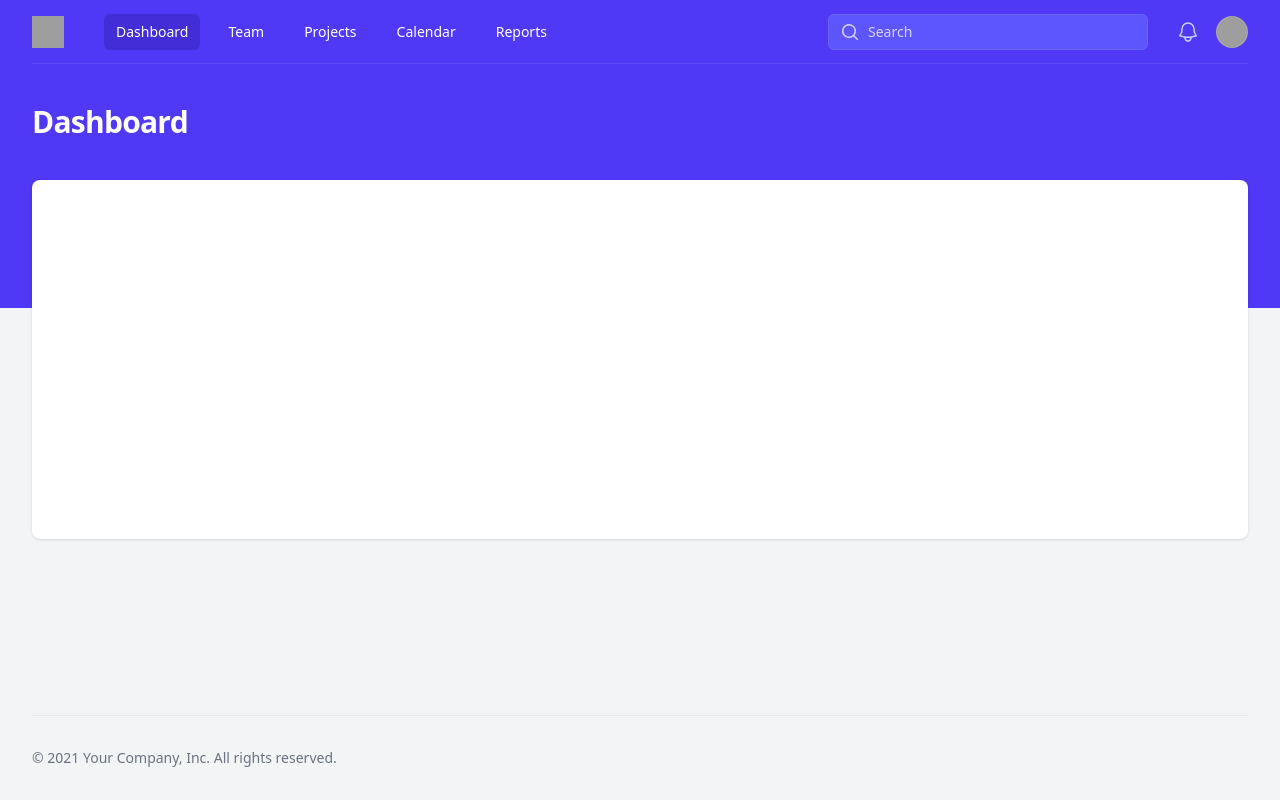
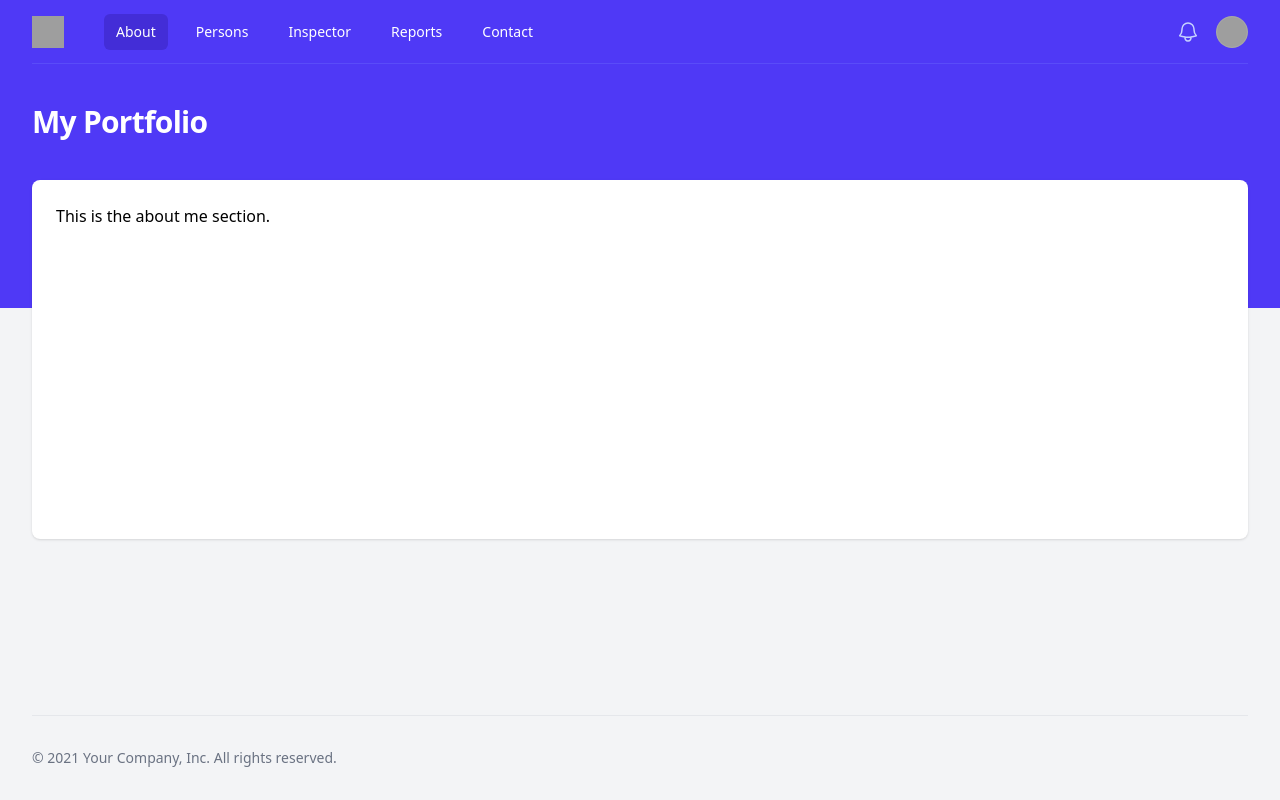
Before and after one commit to virtualitems/alejandrocr.co-2026, a React (Vite) app: page / in a window 1280 px wide. Built offline with nearby package versions, Linux system fonts and the light colour scheme; grey boxes are pictures that could not be loaded.

Commit message:
feat: enhance layout components to accept dynamic titles and content

```diff
--- a/src/layouts/1-column.tsx
+++ b/src/layouts/1-column.tsx
@@ -1,15 +1,22 @@
 import { AppShell } from './shell'
 
-export function Layout() {
+type Props = {
+  pageTitle?: string
+  columnTitle?: string
+  columnNode?: React.ReactNode
+}
+
+export function Layout(props: Props) {
+  const { pageTitle, columnTitle, columnNode } = props
   return (
-    <AppShell title="Dashboard">
+    <AppShell title={pageTitle}>
       <div className="h-full mx-auto max-w-7xl px-4 pb-12 sm:px-6 lg:px-8">
         <section aria-labelledby="section-1-title" className="h-full">
           <h2 id="section-1-title" className="sr-only">
-            Section title
+            {columnTitle}
           </h2>
           <div className="h-full rounded-lg bg-white px-5 py-6 shadow-sm sm:px-6 dark:bg-gray-800 dark:shadow-none dark:outline-1 dark:-outline-offset-1 dark:outline-white/10">
-            {/* Your content */}
+            {columnNode}
           </div>
         </section>
       </div>
--- a/src/layouts/2-columns.tsx
+++ b/src/layouts/2-columns.tsx
@@ -1,17 +1,26 @@
 import { AppShell } from './shell'
 
-export function Layout() {
+type Props = {
+  pageTitle?: string
+  leftColumnTitle?: string
+  rightColumnTitle?: string
+  leftColumnNode?: React.ReactNode
+  rightColumnNode?: React.ReactNode
+}
+
+export function Layout(props: Props) {
+  const { pageTitle, leftColumnTitle, rightColumnTitle, leftColumnNode, rightColumnNode } = props
   return (
-    <AppShell title="Dashboard">
+    <AppShell title={pageTitle}>
       <div className="h-full mx-auto max-w-7xl px-4 pb-12 sm:px-6 lg:px-8">
         <div className="h-full grid grid-cols-1 items-stretch gap-4 lg:grid-cols-3 lg:gap-8">
           <div className="h-full grid grid-cols-1 gap-4 lg:col-span-2">
             <section aria-labelledby="section-1-title">
               <h2 id="section-1-title" className="sr-only">
-                Section title
+                {leftColumnTitle}
               </h2>
               <div className="h-full rounded-lg bg-white px-5 py-6 shadow-sm sm:px-6 dark:bg-gray-800 dark:shadow-none dark:outline-1 dark:-outline-offset-1 dark:outline-white/10">
-                {/* Your content */}
+                {leftColumnNode}
               </div>
             </section>
           </div>
@@ -19,10 +28,10 @@ export function Layout() {
           <div className="h-full grid grid-cols-1 gap-4">
             <section aria-labelledby="section-2-title">
               <h2 id="section-2-title" className="sr-only">
-                Section title
+                {rightColumnTitle}
               </h2>
               <div className="h-full rounded-lg bg-white px-5 py-6 shadow-sm sm:px-6 dark:bg-gray-800 dark:shadow-none dark:outline-1 dark:-outline-offset-1 dark:outline-white/10">
-                {/* Your content */}
+                {rightColumnNode}
               </div>
             </section>
           </div>
--- a/src/layouts/shell.tsx
+++ b/src/layouts/shell.tsx
@@ -8,7 +8,6 @@ import {
   MenuItem,
   MenuItems
 } from '@headlessui/react'
-import { MagnifyingGlassIcon } from '@heroicons/react/20/solid'
 import { Bars3Icon, BellIcon, XMarkIcon } from '@heroicons/react/24/outline'
 
 const user = {
@@ -19,11 +18,11 @@ const user = {
 }
 
 const navigation = [
-  { name: 'Dashboard', href: '#', current: true },
-  { name: 'Team', href: '#', current: false },
-  { name: 'Projects', href: '#', current: false },
-  { name: 'Calendar', href: '#', current: false },
-  { name: 'Reports', href: '#', current: false }
+  { name: 'About', href: '#', current: true },
+  { name: 'Persons', href: '#', current: false },
+  { name: 'Inspector', href: '#', current: false },
+  { name: 'Reports', href: '#', current: false },
+  { name: 'Contact', href: '#', current: false }
 ]
 
 const userNavigation = [
@@ -36,12 +35,13 @@ function classNames(...classes: string[]) {
   return classes.filter(Boolean).join(' ')
 }
 
-type AppProps = {
+type Props = {
   title?: string
   children: ReactNode
 }
 
-export function AppShell({ title = 'Dashboard', children }: AppProps) {
+export function AppShell(props: Props) {
+  const { title, children } = props
   return (
     <div className="h-full grid grid-rows-[auto_1fr_auto]">
       <div className="bg-indigo-600 pb-32 dark:bg-indigo-800">
@@ -79,20 +79,7 @@ export function AppShell({ title = 'Dashboard', children }: AppProps) {
                   </div>
                 </div>
               </div>
-              <div className="flex flex-1 justify-center px-2 lg:ml-6 lg:justify-end">
-                <div className="grid w-full max-w-lg grid-cols-1 lg:max-w-xs">
-                  <input
-                    name="search"
-                    placeholder="Search"
-                    aria-label="Search"
-                    className="col-start-1 row-start-1 block w-full rounded-md bg-indigo-500/75 py-1.5 pr-3 pl-10 text-base text-white outline-1 -outline-offset-1 outline-white/10 placeholder:text-white/75 focus:outline-2 focus:-outline-offset-2 focus:outline-white sm:text-sm/6 dark:bg-indigo-700/50 dark:outline-indigo-400/25 dark:placeholder:text-white/50"
-                  />
-                  <MagnifyingGlassIcon
-                    aria-hidden="true"
-                    className="pointer-events-none col-start-1 row-start-1 ml-3 size-5 self-center text-white/75 dark:text-white/50"
-                  />
-                </div>
-              </div>
+              <div className="flex flex-1 justify-end px-2 lg:ml-6" />
               <div className="flex lg:hidden">
                 <DisclosureButton className="group relative inline-flex items-center justify-center rounded-md bg-indigo-600 p-2 text-indigo-200 hover:bg-indigo-500/75 hover:text-white focus:outline-2 focus:outline-offset-2 focus:outline-white dark:bg-indigo-800 dark:hover:bg-indigo-700/75">
                   <span className="absolute -inset-0.5" />
--- a/src/main.tsx
+++ b/src/main.tsx
@@ -12,6 +12,6 @@ if (rootElement === null) {
 
 createRoot(rootElement).render(
   <StrictMode>
-    <Layout />
+    <Layout pageTitle='My Portfolio' columnTitle='About Me' columnNode={<p>This is the about me section.</p>} />
   </StrictMode>
 )
```
